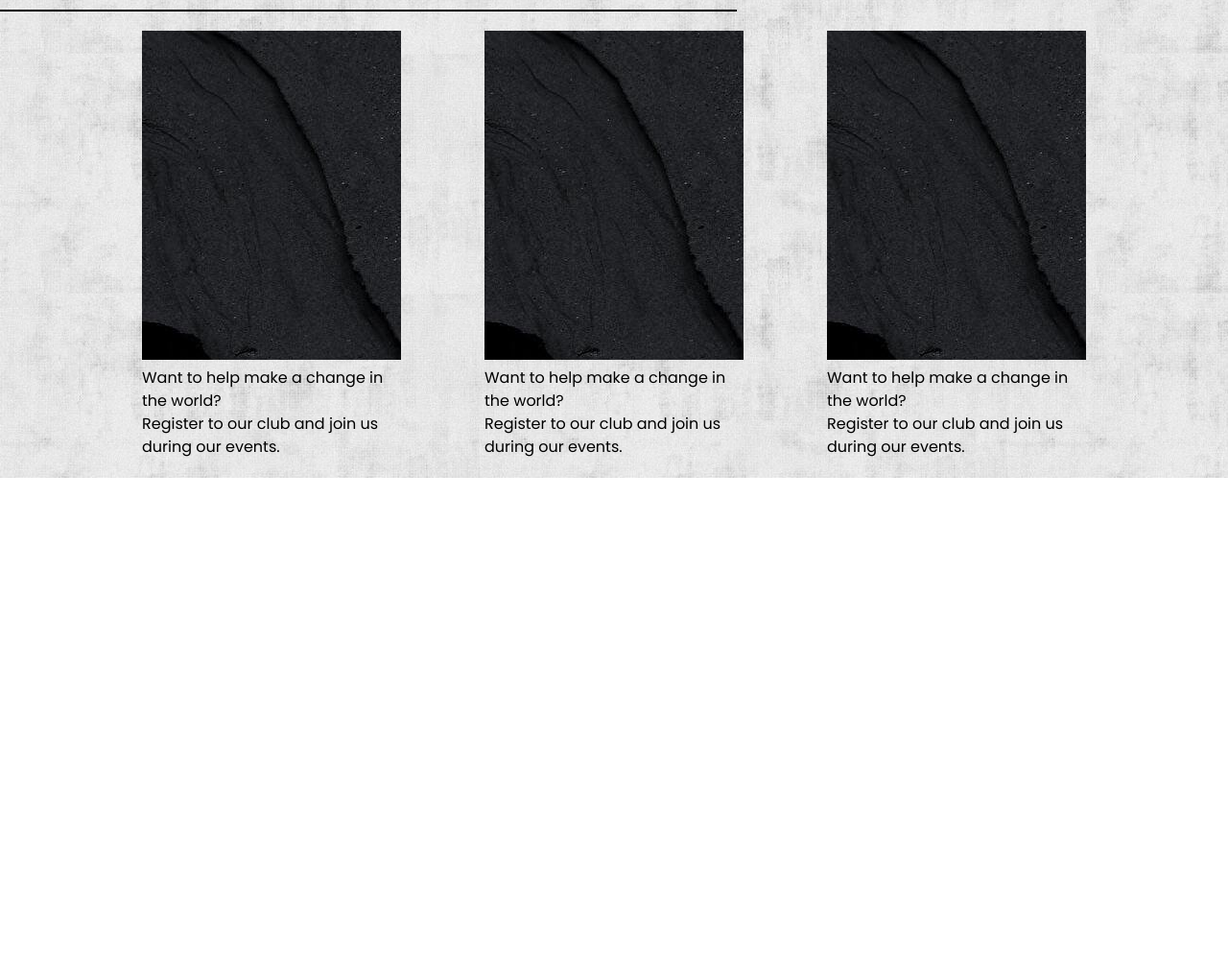
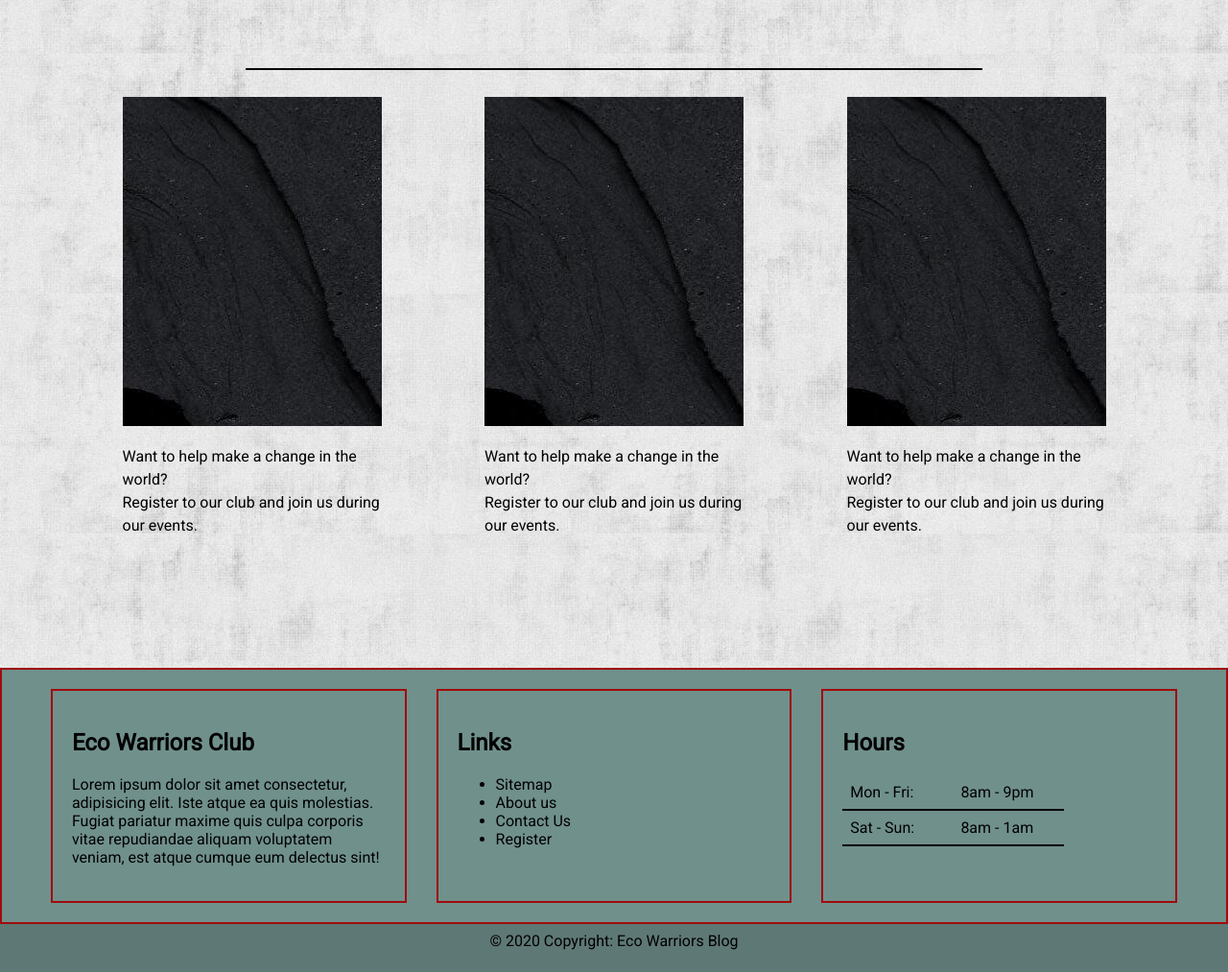
Before and after one commit to Dantev25/Volunteering-Club-Website, a plain HTML site: page HobbyClubBlog.html in a window 1280 px wide. Shown: the part 694-1707 px from the top of the page at 96% size. Before the commit the page ends 1192 px from the top, so only its background shows below. Drawn offline with Linux system fonts and the light colour scheme.

Commit message:
added footer to homepage

```diff
--- a/HobbyClubBlog.html
+++ b/HobbyClubBlog.html
@@ -114,7 +114,73 @@
 
         <!-- Custom javascript main.js file-->
         <script src="main.js"></script>
+        <footer>
+        <div class="footer-c">
+          <div class="footer-container">
 
+            <div class="footer-element">
+              <div class="footer-company-desc">
+                <h2>Eco Warriors Club</h2>
+                <p>Lorem ipsum dolor sit amet consectetur, adipisicing elit. Iste atque ea quis
+                  molestias. Fugiat pariatur maxime quis culpa corporis vitae repudiandae aliquam
+                  voluptatem veniam, est atque cumque eum delectus sint!</p>
+              </div>
+            </div>
+
+
+            <div class="footer-element">
+              <div class="footer-links">
+                <h2>Links</h2>
+                <ul class="links-list">
+                  <li class="mb-1">
+                    <a href="Homepage/sitemap.html">Sitemap</a>
+                  </li>
+                  <li class="mb-1">
+                    <a href="Homepage/about-us.html">About us</a>
+                  </li>
+                  <li class="mb-1">
+                    <a href="Homepage/contact-us.html">Contact Us</a>
+                  </li>
+                  <li>
+                    <a href="Homepage/join-us.html">Register</a>
+                  </li>
+                </ul>
+              </div>
+            </div>
+
+
+            <div class="footer-element">
+              <div class="footer-hours">
+                <h2>Hours</h2>
+                <table class="table">
+                  <tbody>
+                    <tr>
+                      <td>Mon - Fri:</td>
+                      <td>8am - 9pm</td>
+                    </tr>
+                    <tr>
+                      <td>Sat - Sun:</td>
+                      <td>8am - 1am</td>
+                    </tr>
+                  </tbody>
+                </table>
+
+              </div>
+            </div>
+
+
+          </div>
+          <div class="footer-copyright">
+            <p>
+              © 2020 Copyright:
+              <a href="HobbyClubBlog.html">Eco Warriors Blog</a>
+            </p>
+
+          </div>
+        </div>
+
+
+      </footer>
 
     </body>
 
--- a/style.css
+++ b/style.css
@@ -213,11 +213,11 @@ a{
     margin: auto;
 
     position:relative;
-    display: flex;
-    justify-content: space-between;
+    display:flex;
+    justify-content: space-evenly;
     overflow: hidden;
     padding: 20px;
-    max-width: 80%;
+
 
 }
 
@@ -243,6 +243,7 @@ a{
     }
 }
 
+<<<<<<< Updated upstream
 /* Gallery */
 
 /* import font */
@@ -321,3 +322,82 @@ a{
 
     }
 }
+
+=======
+/* footer */
+
+.footer-c{
+    height: min-content;
+}
+.footer-container{
+
+    height: auto;
+    width: auto;
+
+    border:#9f0c0c;
+    border-style: solid;
+    border-width: 2px;
+
+    background-color:#70908c;
+
+    display: flex;
+    flex-direction: row;
+    justify-content: space-evenly;
+    margin-top: 100px;
+    padding: 20px;
+}
+
+
+.footer-element{
+    padding: 20px;
+    width: 30%;
+    border:#9f0c0c;
+    border-style: solid;
+    border-width: 2px;
+
+}
+
+.footer-links a{
+    color: #000000;
+}
+
+.table{
+    border-collapse: collapse;
+}
+.table td{
+    border-style: solid;
+    border-width: 0px 0px 2px 0px;
+    padding:8px;
+    width:40%;
+
+}
+
+.footer-links a:hover{
+    color:#ffffff;
+}
+
+.footer-copyright{
+    background-color: #5e7875;
+    height: 50px;
+    width: auto;
+    text-align: center;
+    padding-top: 8px;
+
+
+
+}
+
+.footer-copyright p{
+ margin: 0;
+
+}
+
+
+.footer-copyright a:hover{
+    color:#ffffff;
+}
+
+.footer-copyright a{
+    color:#000000;
+}
+>>>>>>> Stashed changes
```
Also changed, not shown: Homepage/sitemap.html (added, +73 -0 lines).
